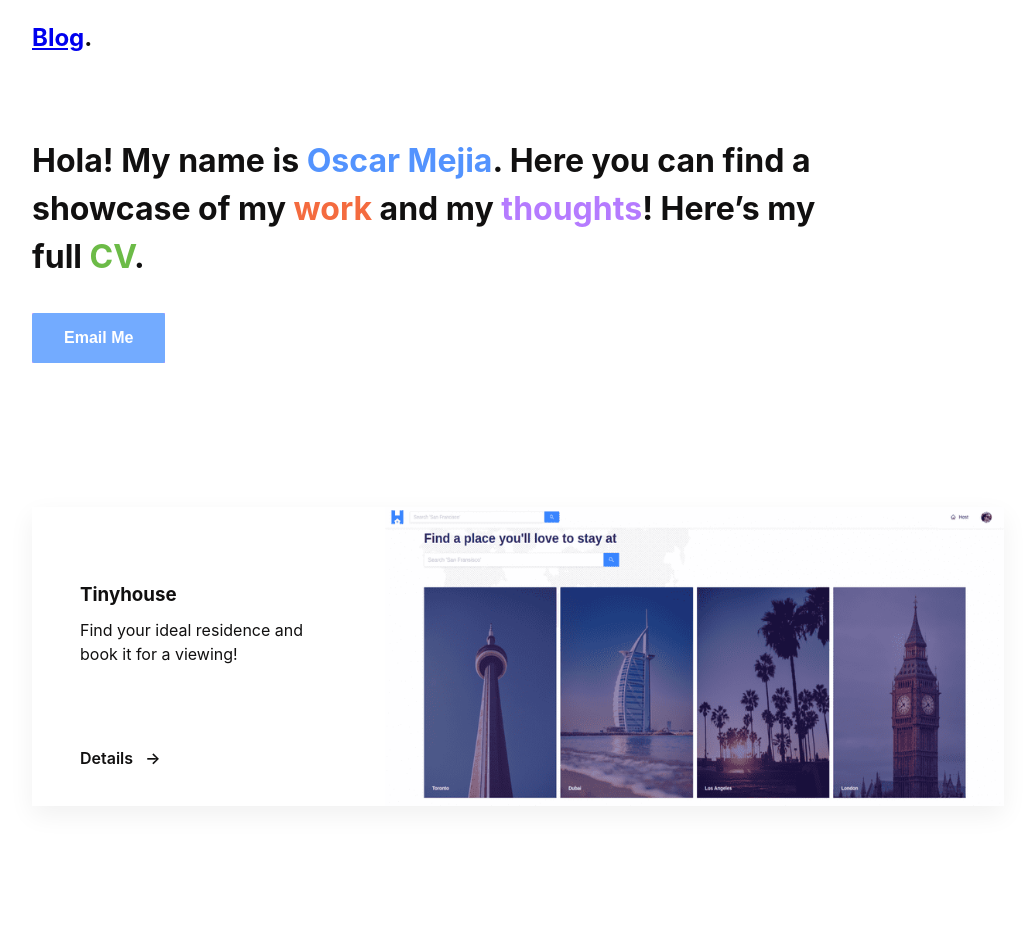
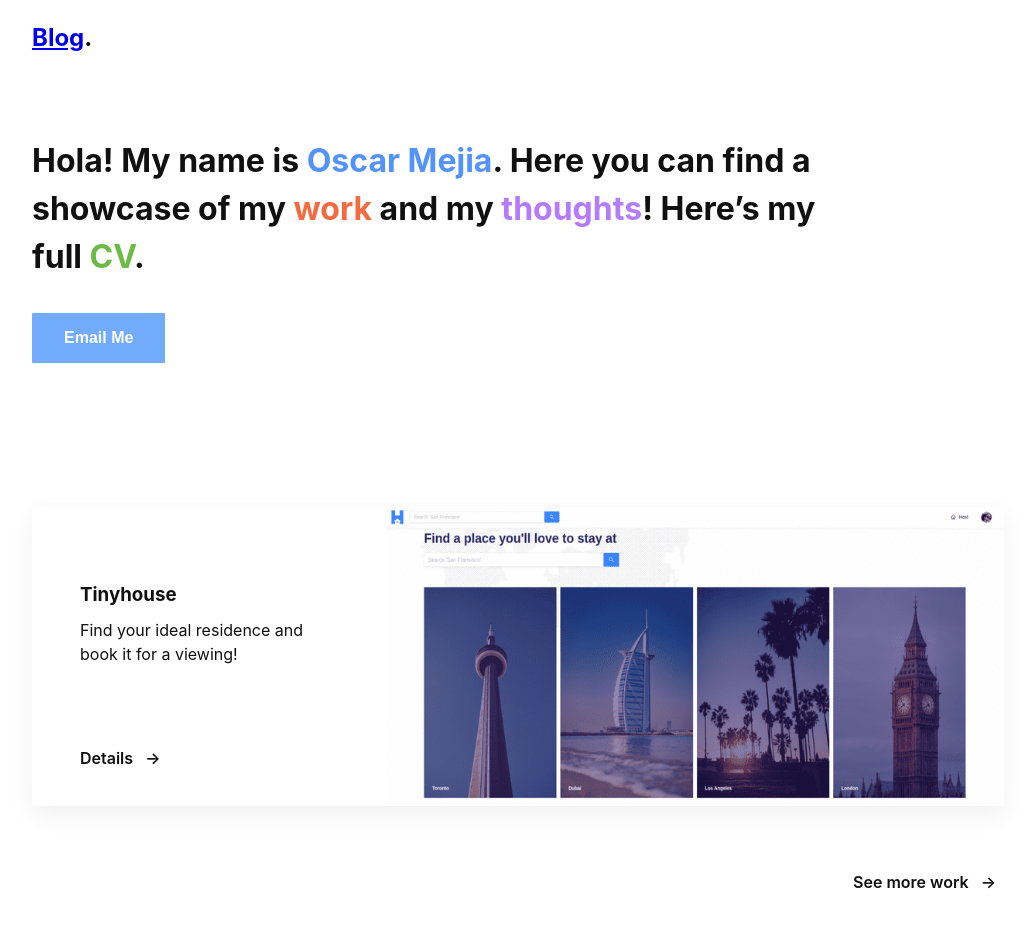
Before and after one commit to odm275/my-site, a Next.js app: page / in a window 1280 px wide. Shown: the top 952 px of the page, without its empty margins (122-1148 px from the left). Built offline with nearby package versions, Linux system fonts and the light colour scheme.

Commit message:
feat: workAction component

```diff
--- a/pages/index.jsx
+++ b/pages/index.jsx
@@ -87,7 +87,7 @@ const Section = styled("div")`
   }
 `;
 
-const WorkAction = styled(Link)`
+const WorkAction = styled("a")`
   font-weight: 600;
   text-decoration: none;
   color: currentColor;
@@ -169,6 +169,11 @@ export default function Index({ allProjects }) {
         </Hero>
         <Section>
           {projectCards}
+          <Link href="/work">
+            <WorkAction>
+              See more work <span>&#8594;</span>
+            </WorkAction>
+          </Link>
           {/* {heroPost && (
             <HeroPost
               title={heroPost.title}
```
